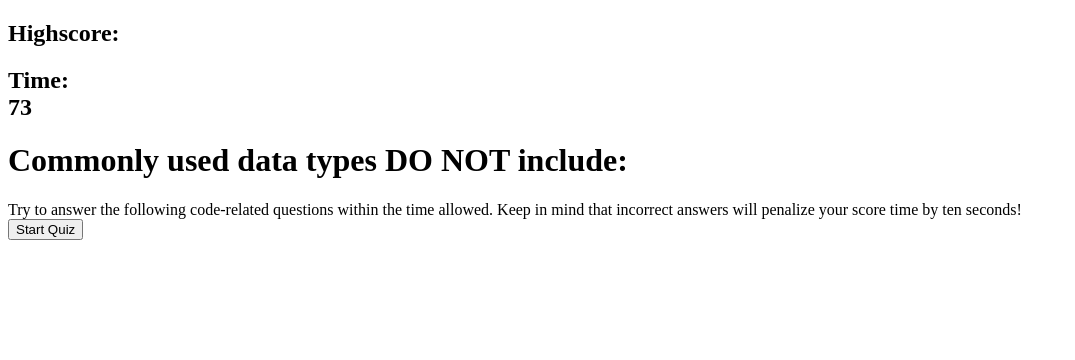
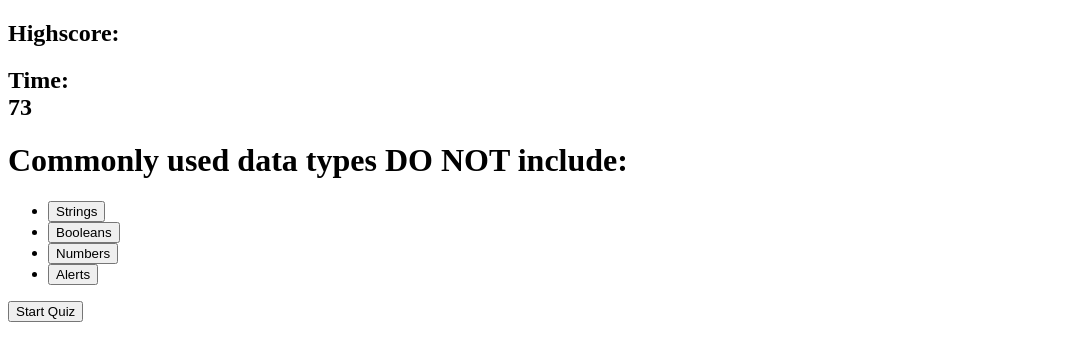
Before and after one commit to VBamalie/code-quiz, a plain HTML site: page index.html in a window 1280 px wide. Both pictures are taken after a click on the button "Start Quiz". Shown: the whole page, without its empty margins (0-1075 px from the left). Drawn offline with Linux system fonts and the light colour scheme.

Commit message:
function to make the questions

```diff
--- a/assets/js/script.js
+++ b/assets/js/script.js
@@ -5,7 +5,6 @@ var questionText = document.querySelector(".question");
 var multipleChoice = document.querySelector(".multiple-choice");
 var answerEval = document.querySelector(".answer-eval")
 var quizButton = document.querySelector("#start-quiz");
-
 //GLOBAL VARIABLES
 var timer = 75
 var gameOver = false
@@ -84,8 +83,25 @@ function setTime() {
 // or if correct just goes to the next question
 
 
-//second questions works similar as first question
-
+//ask question function that erases previous text and asks the newest thing
+function askQuestion( question , optionA, optionB, optionC , optionD){
+    //erase previous text
+    multipleChoice.innerHTML = "";
+    //asks the question in the h1
+    questionText.textContent = question;
+    makeQuestions(optionA);
+    makeQuestions(optionB);
+    makeQuestions(optionC);
+    makeQuestions(optionD);
+//creates child elements in the ul
+    function makeQuestions(option){
+        var li = document.createElement("li");
+        var button = document.createElement("button");
+        button.textContent = option
+        multipleChoice.appendChild(li)
+        li.appendChild(button);
+    }
+}
 
 
 //start quiz function
@@ -93,11 +109,11 @@ quizButton.addEventListener("click" , ()=> {
     setTime();
     startQuiz()
 });
+function startQuiz(){
+    askQuestion( question1.question , question1.optionA , question1.optionB , question1.optionC , question1.optionD);
+    //need to make a way to selct each of the button elements and the add an event listener to it
+}
 
-function startQuiz(){
-    questionText.textContent = question1.question
-
-}
 //check time
 //first question
 //check time function
--- a/index.html
+++ b/index.html
@@ -20,8 +20,8 @@
         </h1>
         <!--possible needed classes: question class, multiple choice class, ability to make a form class in Js-->
         <section>
-        <span class="multiple-choice">Try to answer the following code-related questions within the time allowed. Keep in mind that incorrect answers will penalize your score time by ten seconds!
-        </section>
+        <ul class ="multiple-choice">Try to answer the following code-related questions within the time allowed. Keep in mind that incorrect answers will penalize your score time by ten seconds!
+        </ul>
         <button id="start-quiz">Start Quiz</button>
     </main>
     <section class="answer-eval">
```
